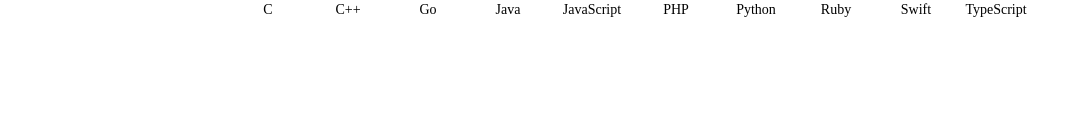
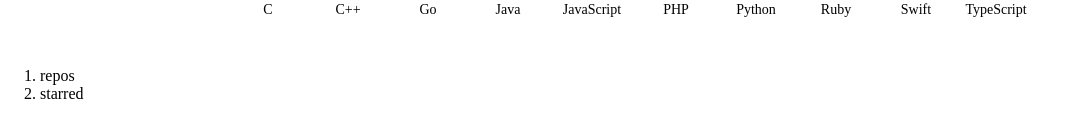
Before and after one commit to Armand-Lluka/github_trending, a React (Create React App) app: page / in a window 1280 px wide. Shown: the part 382-520 px from the top of the page, without its empty margins (0-1067 px from the left). Built offline with nearby package versions, Linux system fonts and the light colour scheme.

Commit message:
can now tab between repos and and starred repos

```diff
--- a/src/App.js
+++ b/src/App.js
@@ -5,7 +5,7 @@
 import langArray from "./components/icons/iconsArray";
 import Spinner from "./components/Spinner";
 import Starred from "./components/Starred";
-
+import Tabs from "./components/Tabs";
 // import styled from "styled-components";
 
 class App extends Component {
@@ -20,8 +20,7 @@
       imageOf: "",
       ImageOn: ""
     };
-    this.handleEvent = this.handleEvent.bind(this);
-
+    // this.handleEvent = this.handleEvent.bind(this);
   }
 
   setLang = e => {
@@ -32,8 +31,8 @@
 
   handleEvent = clickRepo => {
     const { trendingRes, starred } = this.state;
-    if(starred.indexOf(clickRepo) === -1){
-      starred.push(clickRepo)
+    if (starred.indexOf(clickRepo) === -1) {
+      starred.push(clickRepo);
     }
     console.log(starred);
   };
@@ -64,13 +63,10 @@
   render() {
     return (
       <div>
-
         <Header />
         <Languages langArray={this.state.icons} lang={e => this.setLang(e)} />
-        <Starred
-        starredList={this.state.starred}
-        langArray={this.state.icons} />
-        {/* <List repoName={this.state.trendingRes} langArray={this.state.icons} loading={this.state.isLoading} /> */}
+        <Tabs>
+          <div label="repos">
             {this.state.isLoading ? (
               <Spinner />
             ) : (
@@ -82,6 +78,19 @@
               />
             )}
           </div>
+          <div label="starred">
+            <Starred
+              starredList={this.state.starred}
+              langArray={this.state.icons}
+            >
+              {" "}
+            </Starred>
+          </div>
+
+        </Tabs>
+
+        {/* <List repoName={this.state.trendingRes} langArray={this.state.icons} loading={this.state.isLoading} /> */}
+      </div>
     );
   }
 }
--- /dev/null
+++ b/src/components/Tab.js
@@ -0,0 +1,28 @@
+import React, { Component } from "react";
+
+
+export default class Tab extends Component {
+    onClick = () => {
+      const { label, onClick } = this.props;
+      onClick(label);
+    };
+
+    render() {
+      const {
+        onClick,
+        props: { activeTab, label }
+      } = this;
+
+      let className = "tab-list-item";
+
+      if (activeTab === label) {
+        className += " tab-list-active";
+      }
+
+      return (
+        <li className={className} onClick={onClick}>
+          {label}
+        </li>
+      );
+    }
+  }
--- /dev/null
+++ b/src/components/Tabs.js
@@ -0,0 +1,49 @@
+import React, { Component } from "react";
+import Tab from "./Tab";
+
+export default class Tabs extends Component {
+    constructor(props) {
+      super(props);
+
+      this.state = {
+        activeTab: this.props.children[0].props.label
+      };
+    }
+
+    onClickTabItem = tab => {
+      this.setState({ activeTab: tab });
+    };
+
+    render() {
+      const {
+        onClickTabItem,
+        props: { children },
+        state: { activeTab }
+      } = this;
+
+      return (
+        <div className="tabs">
+          <ol className="tab-list">
+            {children.map(child => {
+              const { label } = child.props;
+
+              return (
+                <Tab
+                  activeTab={activeTab}
+                  key={label}
+                  label={label}
+                  onClick={onClickTabItem}
+                />
+              );
+            })}
+          </ol>
+          <div className="tab-content">
+            {children.map(child => {
+              if (child.props.label !== activeTab) return undefined;
+              return child.props.children;
+            })}
+          </div>
+        </div>
+      );
+    }
+  }
```
Also changed, not shown: src/components/List.js (line endings or trailing spaces). Lines whose indentation alone changed are shown as unchanged.
